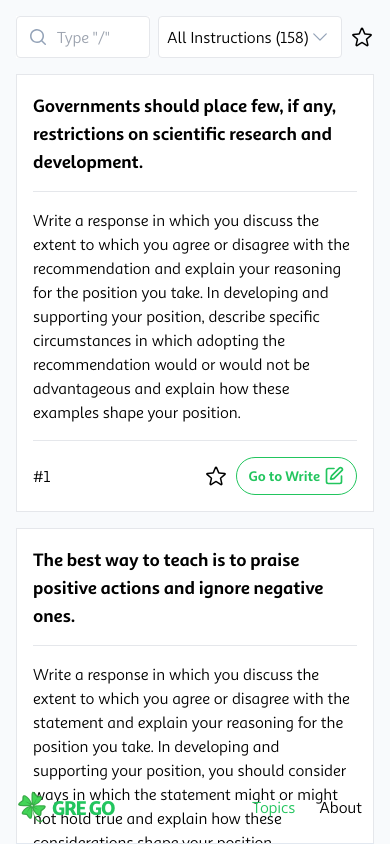
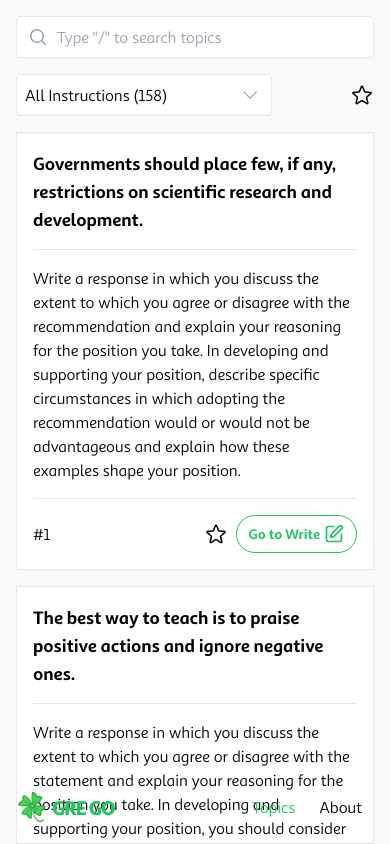
Before and after one commit to shenlu89/grego, a Next.js app: page /topics in a window 390 px wide. Shown: the top 844 px of the page. Built offline with nearby package versions, Linux system fonts and the light colour scheme.

Commit message:
style: add responsive design

```diff
--- a/app/topics/page.tsx
+++ b/app/topics/page.tsx
@@ -56,7 +56,7 @@ export default function Topics() {
 
   return (
     <>
-      <div className="flex w-full justify-center space-x-2">
+      <div className="flex md:flex-row flex-col w-full justify-center md:space-x-2">
         <div className="relative w-full bg-white mb-4">
           <HiMiniMagnifyingGlass className="absolute left-3 top-1/2 translate-y-[-50%] w-5 h-5 text-slate-400" />
           <BsXCircleFill
@@ -72,8 +72,8 @@ export default function Topics() {
             className="w-full px-10 py-2 border rounded focus:outline-none"
           />
         </div>
+        <div className="flex space-x-2 md:flex-1 flex-auto justify-between">
           <div className="relative w-64 mb-4">
-          {/* <ListBox /> */}
             <Listbox value={selectedCategory} onChange={setSelectedCategory}>
               <div className="flex relative">
                 <ListboxButton className="flex w-full p-2 border rounded bg-white text-left">
@@ -100,9 +100,10 @@ export default function Topics() {
             </Listbox>
           </div>
           <div className="flex relative justify-center item-center mb-4">
-          <button className="flex space-x-2 items-center flex-nowrap" onClick={() => setStarred(!starred)}>
+            <button className="flex items-center flex-nowrap" onClick={() => setStarred(!starred)}>
               {starred ? <HiStar className="size-6 fill-yellow-500" /> : <HiOutlineStar className="size-6" />}
             </button>
+          </div>
         </div>
       </div>
       <ul className="flex w-full flex-col space-y-4">
```
Lines whose indentation alone changed are shown as unchanged.
